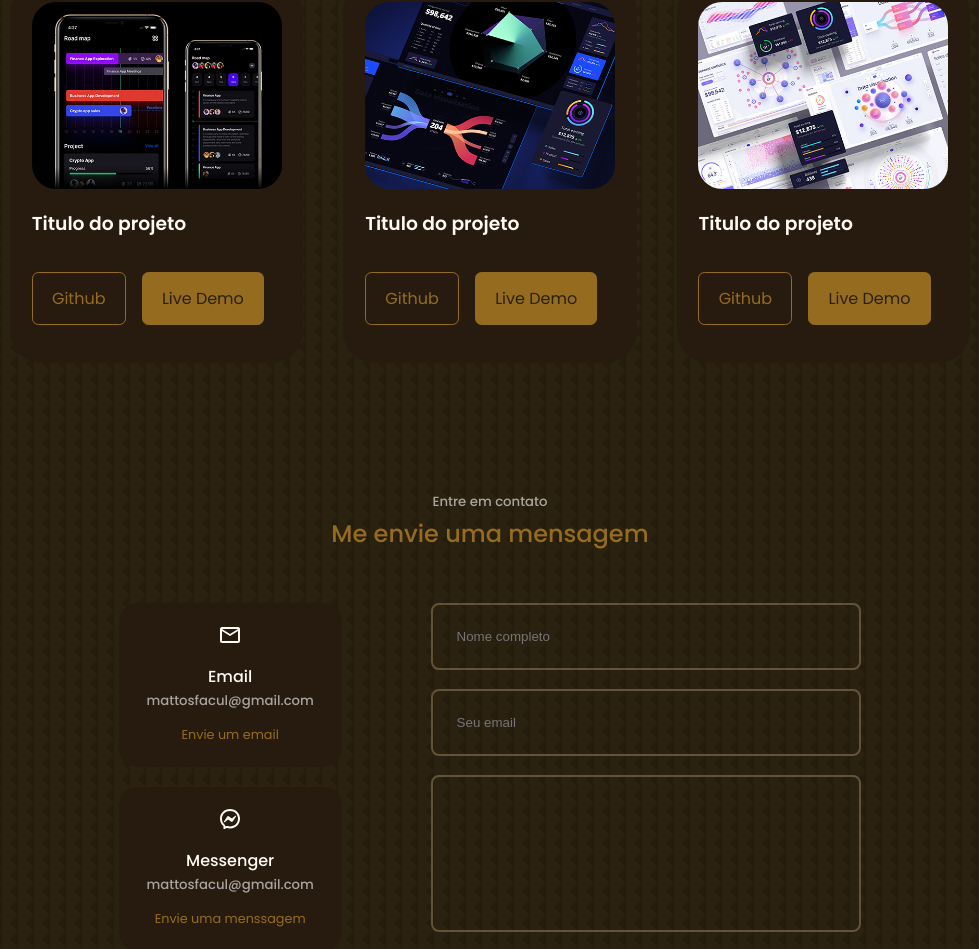
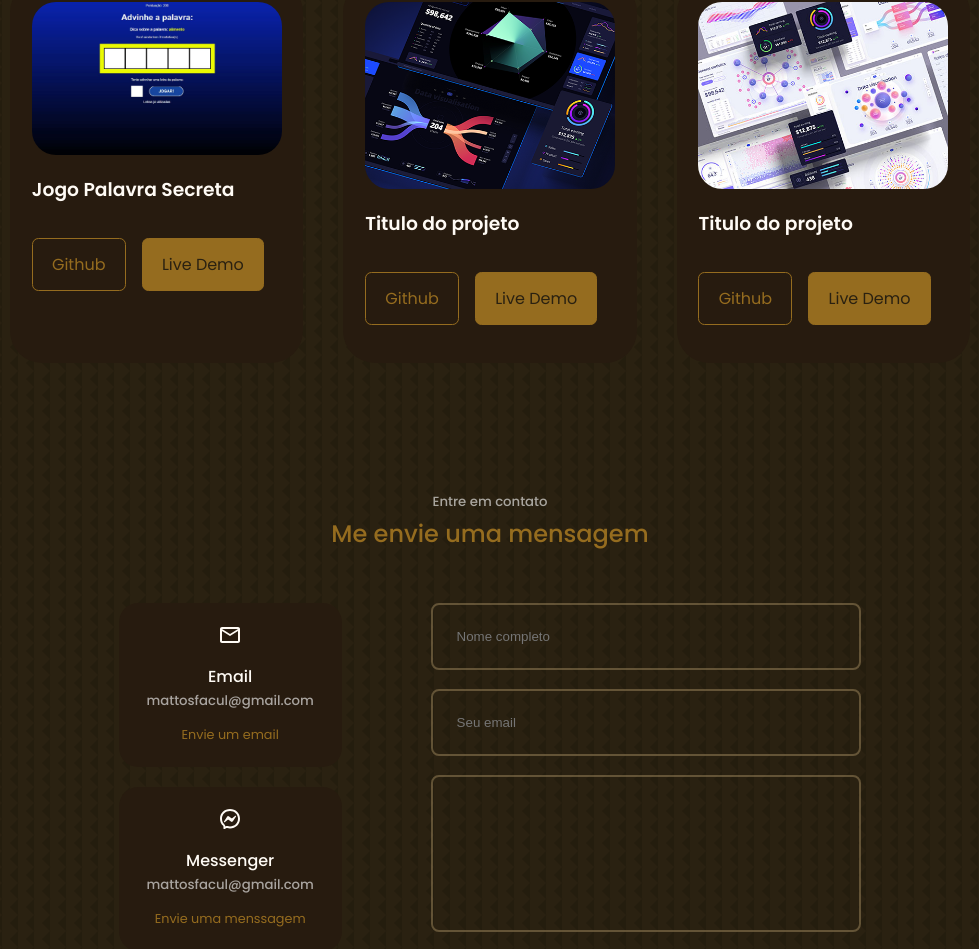
Before and after one commit to danielmattos91/site_portifolio, a React (Create React App) app: page / in a window 1280 px wide. Shown: the part 2861-3810 px from the top of the page, without its empty margins (150-1129 px from the left). Built offline with nearby package versions, Linux system fonts and the light colour scheme.

Commit message:
add new portfolio

```diff
--- a/src/components/portfolio/Portfolio.jsx
+++ b/src/components/portfolio/Portfolio.jsx
@@ -32,9 +32,9 @@ const data = [
   {
     id: 4,
     image: IMG4,
-    title: 'Titulo do projeto',
-    github:'https://github.com/danielmattos91/todo_react',
-    demo: 'https://github.com/danielmattos91/todo_react'
+    title: 'Jogo Palavra Secreta',
+    github:'https://github.com/danielmattos91/estudo-react',
+    demo: 'https://scretword.000webhostapp.com/'
   },
   {
     id: 5,
```
Also changed, not shown: src/assets/portfolio4.jpg.
